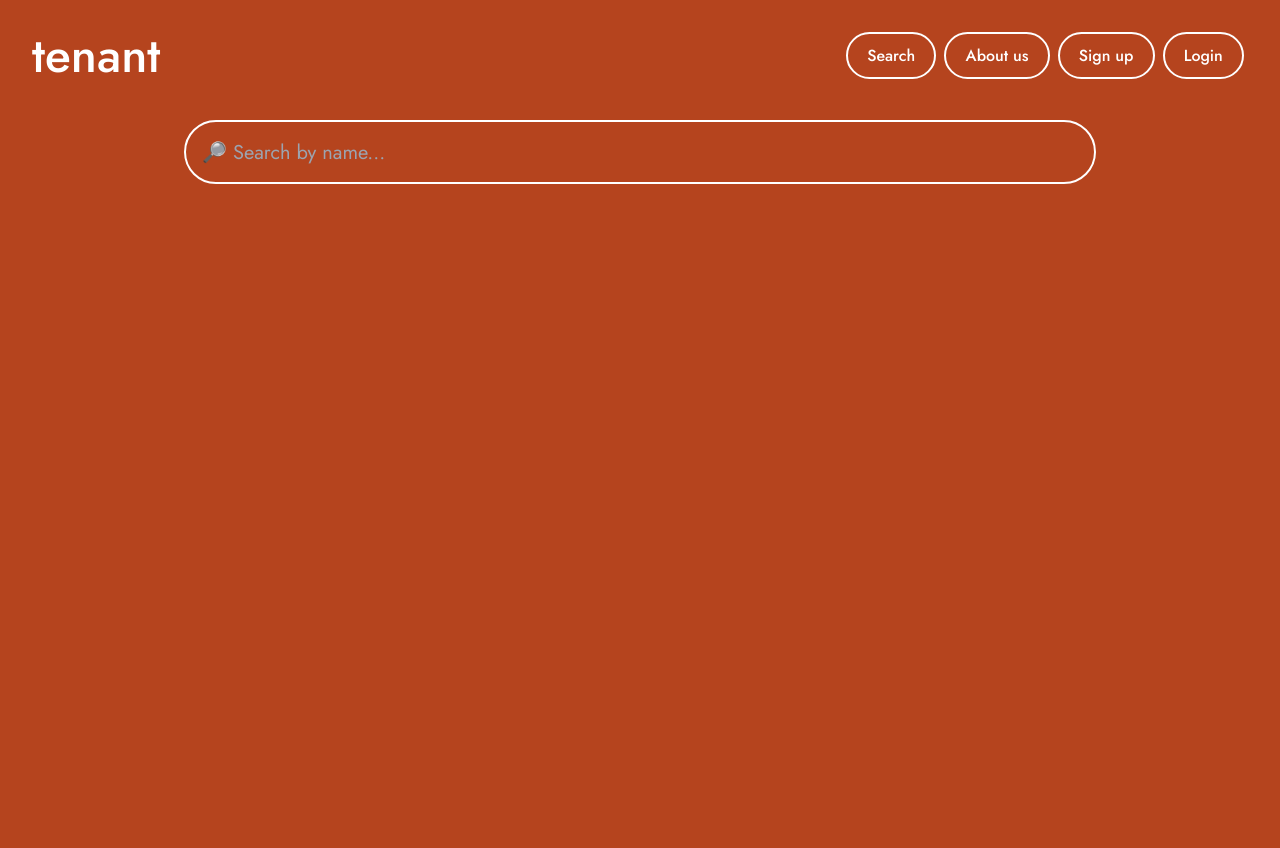
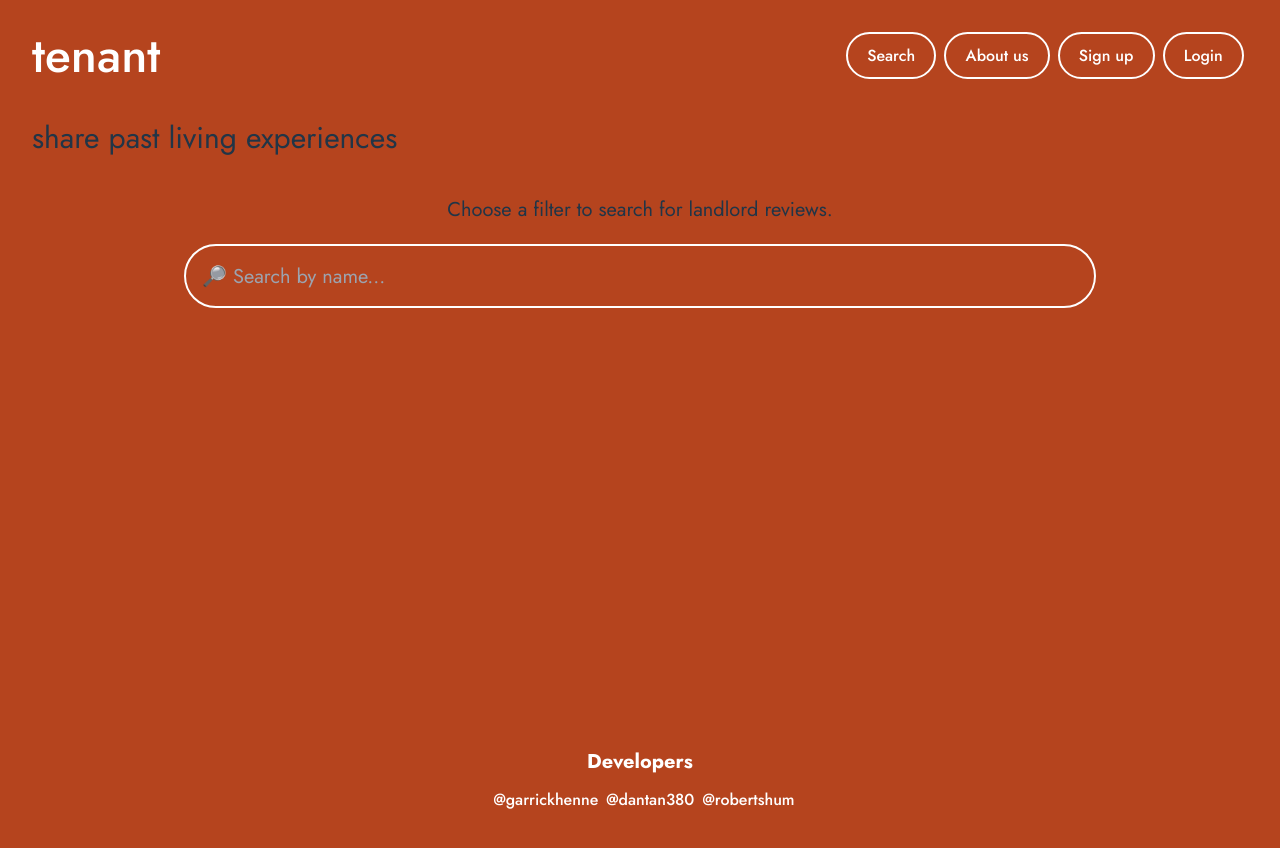
Before and after one commit to garrickhenne/tenant, a React (Vite) app in the folder frontend/: page / in a window 1280 px wide. Shown: the top 848 px of the page. Before the commit the page ends 800 px from the top, so only its background shows below. Built offline with nearby package versions, Linux system fonts and the light colour scheme.

Commit message:
Add text and footer to home page.

```diff
--- a/frontend/src/routes/Home.jsx
+++ b/frontend/src/routes/Home.jsx
@@ -1,14 +1,30 @@
-import { useContext, useState } from 'react';
 import '../App.css';
-import { authContext } from '../providers/AuthProvider';
-import { Link } from 'react-router-dom';
 import { SearchBar } from '../components/SearchBar';
 
 const Home = () => {
-  const { user } = useContext(authContext);
   return (
     <div>
-      <SearchBar />
+      <header>
+        <h2
+          className='text-3xl text-left pb-10'
+        >
+          share past living experiences
+        </h2>
+        <h2 className='text-xl pb-5'>
+          Choose a filter to search for landlord reviews.
+        </h2>
+      </header>
+      <body className='min-h-76vh flex flex-col'>
+        <SearchBar className="flex-1 flex-shrink-0"/>
+        <footer
+          className="w-full h-[4.5%] text-white space-x-2 p-10 mt-auto"
+        >
+          <h1 className="py-3 text-xl font-bold">Developers</h1>
+          <a className="hover:underline" href="https://github.com/garrickhenne">@garrickhenne</a>
+          <a className="hover:underline" href="https://github.com/dantan380">@dantan380</a>
+          <a className="hover:underline" href="https://github.com/robertshum">@robertshum</a>
+        </footer>
+      </body>
     </div>
   );
 };
```
